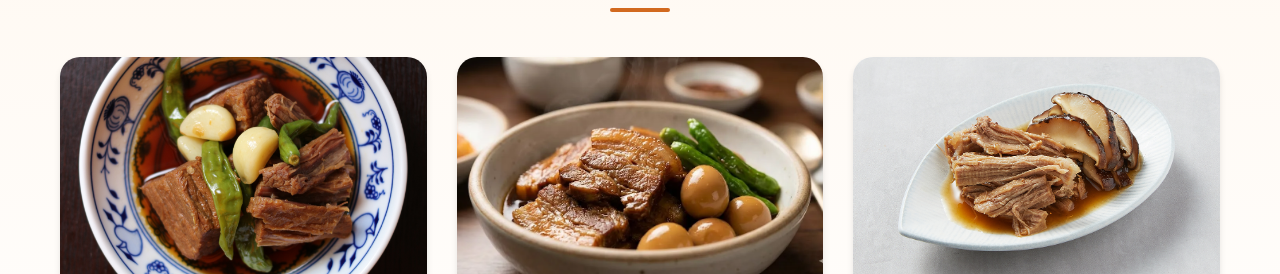
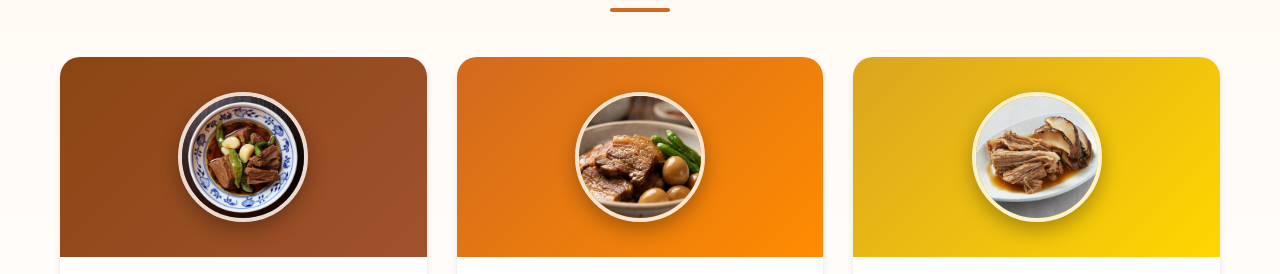
Before and after one commit to fgfg235/eunjeong-jangjorim, a plain HTML site: page index.html in a window 1280 px wide. Shown: the part 3264-3538 px from the top of the page. Drawn offline with Linux system fonts and the light colour scheme.

Commit message:
Style product images with gradient background
- 그라데이션 배경 위에 둥근 사진 배치
- 흰색 테두리와 그림자 효과 추가
- hover 시 확대 효과

Co-Authored-By: Claude Opus 4.5 <noreply@anthropic.com>

```diff
--- a/index.html
+++ b/index.html
@@ -122,8 +122,10 @@
             <h2 class="section-title">반찬 소개</h2>
             <div class="products-grid">
                 <div class="product-card">
-                    <div class="product-image">
-                        <img src="assets/Jangjorim1.jpg" alt="은정장조림">
+                    <div class="product-image" style="background: linear-gradient(135deg, #8B4513 0%, #A0522D 100%);">
+                        <div class="product-photo">
+                            <img src="assets/Jangjorim1.jpg" alt="은정장조림">
+                        </div>
                     </div>
                     <div class="product-info">
                         <h3>은정장조림</h3>
@@ -132,8 +134,10 @@
                     </div>
                 </div>
                 <div class="product-card">
-                    <div class="product-image">
-                        <img src="assets/Jangjorim2.webp" alt="은정인정장조림">
+                    <div class="product-image" style="background: linear-gradient(135deg, #D2691E 0%, #FF8C00 100%);">
+                        <div class="product-photo">
+                            <img src="assets/Jangjorim2.webp" alt="은정인정장조림">
+                        </div>
                     </div>
                     <div class="product-info">
                         <h3>은정인정장조림</h3>
@@ -142,8 +146,10 @@
                     </div>
                 </div>
                 <div class="product-card">
-                    <div class="product-image">
-                        <img src="assets/Jangjorim3.jpg" alt="은장정조림">
+                    <div class="product-image" style="background: linear-gradient(135deg, #DAA520 0%, #FFD700 100%);">
+                        <div class="product-photo">
+                            <img src="assets/Jangjorim3.jpg" alt="은장정조림">
+                        </div>
                     </div>
                     <div class="product-info">
                         <h3>은장정조림</h3>
--- a/style.css
+++ b/style.css
@@ -381,19 +381,30 @@ body {
 }
 
 .product-image {
-    height: 220px;
-    overflow: hidden;
+    height: 200px;
+    display: flex;
+    align-items: center;
+    justify-content: center;
 }
 
-.product-image img {
+.product-photo {
+    width: 130px;
+    height: 130px;
+    border-radius: 50%;
+    overflow: hidden;
+    box-shadow: 0 8px 20px rgba(0, 0, 0, 0.3);
+    border: 4px solid rgba(255, 255, 255, 0.8);
+    transition: transform 0.3s;
+}
+
+.product-card:hover .product-photo {
+    transform: scale(1.1);
+}
+
+.product-photo img {
     width: 100%;
     height: 100%;
     object-fit: cover;
-    transition: transform 0.5s;
-}
-
-.product-card:hover .product-image img {
-    transform: scale(1.1);
 }
 
 .product-info {
```
